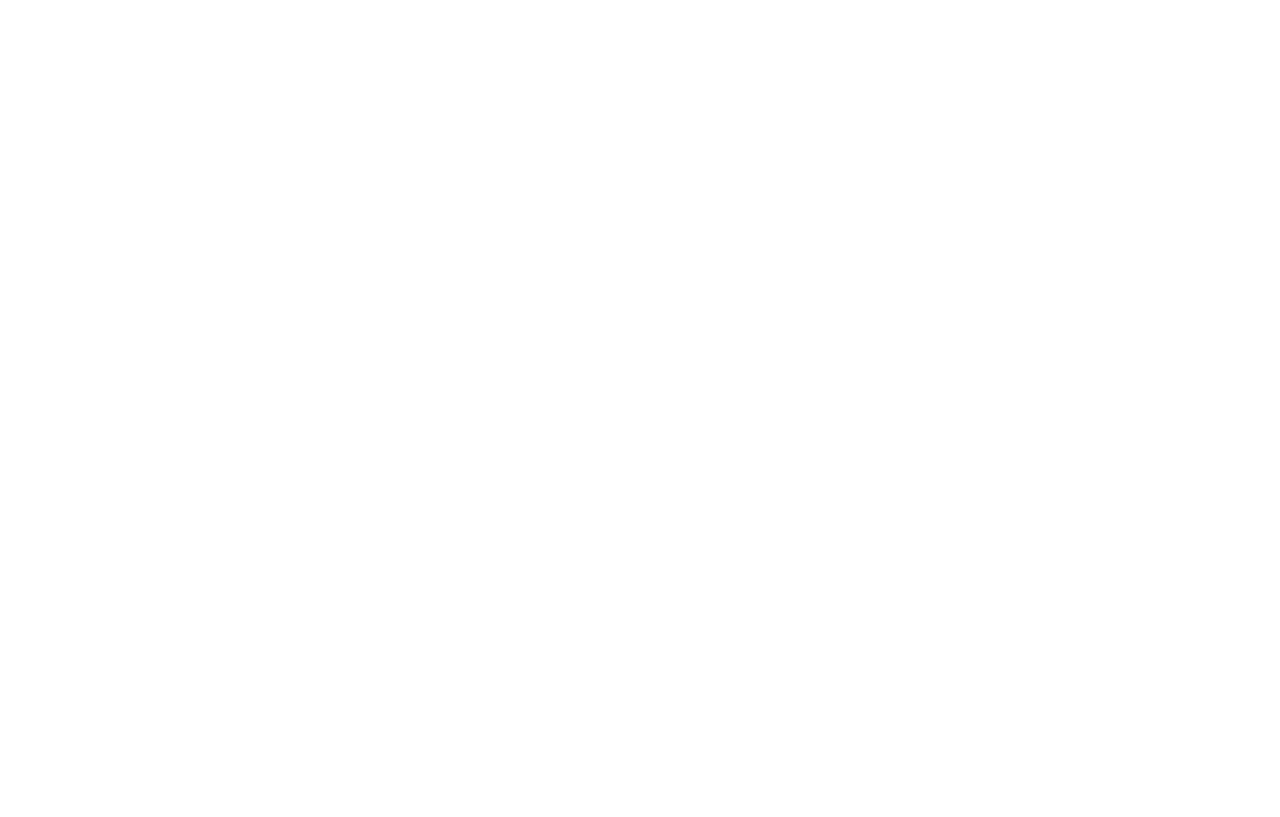
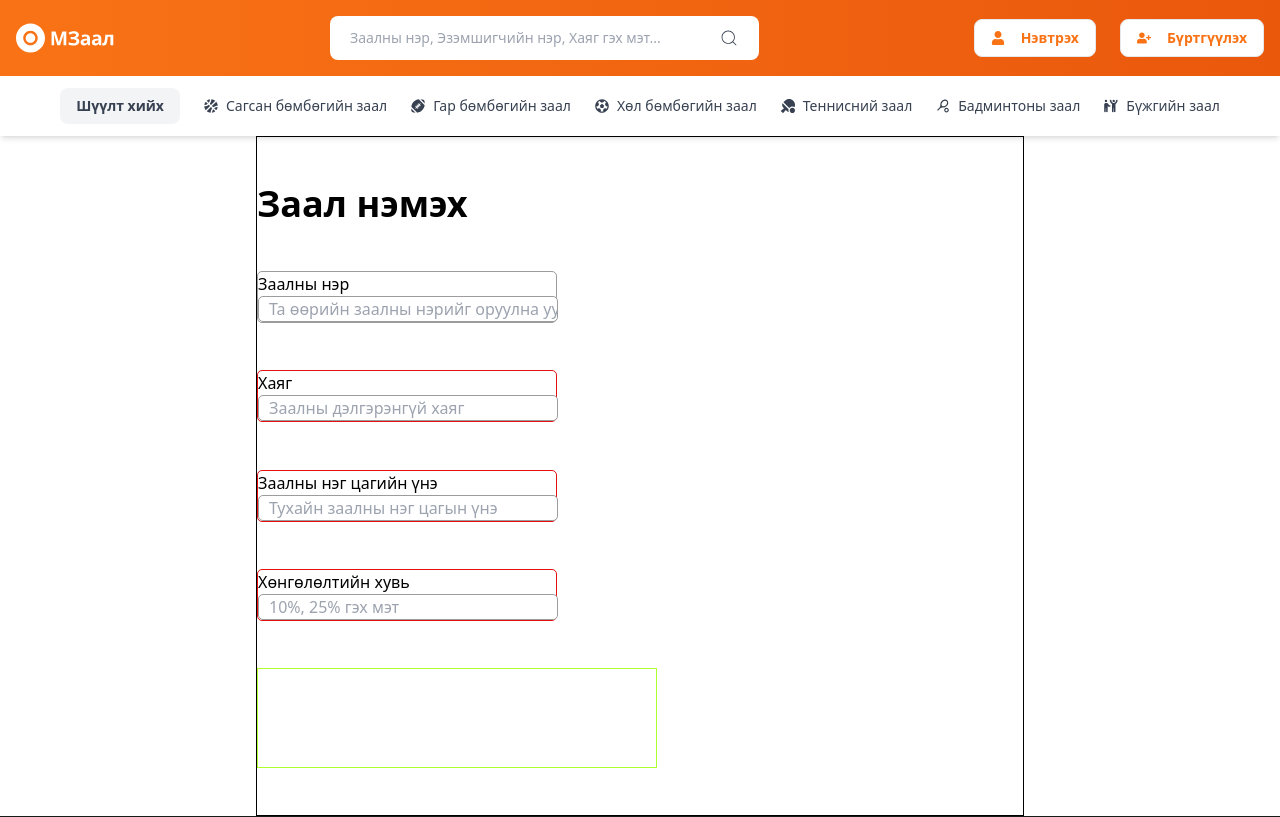
Before and after one commit to MZaalmn/mzaal_client, a React (Create React App) app: page /zaal_Nemeh_Page in a window 1280 px wide. Before the commit this address had no page. Shown: the top 817 px of the page. Built offline with nearby package versions, Linux system fonts and the light colour scheme.

Commit message:
jijig oorchlolt

```diff
--- a/src/App.js
+++ b/src/App.js
@@ -5,7 +5,7 @@
 import RegisterPage from "./pages/RegisterPage";
 import LoginPage from "./pages/LoginPage";
 import ForgotPassword from "./pages/ForgotPassword";
-import AskLoginOrRegister from "./pages/AskLogin_or_Register";
+import Zaal_Nemeh_Page from "./pages/Zaal_Nemeh_Page";
 import ProtectedRoute from "./components/ProtectedRoute";
 import RedirectIfLoggedIn from "./components/RedirectIfLoggedIn";
 import CreateNewsPage from "./components/news/CreateNewsPage";
@@ -40,8 +40,8 @@
                         element={<ForgotPassword />}
                     />
                     <Route
-                        path="/askLogin-or-register"
-                        element={<AskLoginOrRegister />}
+                        path="/zaal_Nemeh_Page"
+                        element={<Zaal_Nemeh_Page />}
                     />
                     <Route path="/createNews" element={<CreateNewsPage />} />
                     <Route path="/about-us" element={<About />} />
--- a/src/pages/AskLogin_or_Register.js
+++ b/src/pages/Zaal_Nemeh_Page.js
@@ -1,8 +1,8 @@
 // src/pages/AskLogin_or_Register.js
 import React from "react";
-import '../Css_files/AskLoginOrRegister.css';
+import '../Css_files/Zaal_nemeh_page.css';
 
-const AskLoginOrRegister = () => {
+const Zaal_Nemeh_Page = () => {
     return (
 
         <body className="body">
@@ -96,4 +96,4 @@
     );
 };
 
-export default AskLoginOrRegister;
+export default Zaal_Nemeh_Page;
```
Also changed, not shown: src/Css_files/Zaal_nemeh_page.css (renamed from src/Css_files/AskLoginOrRegister.css).
